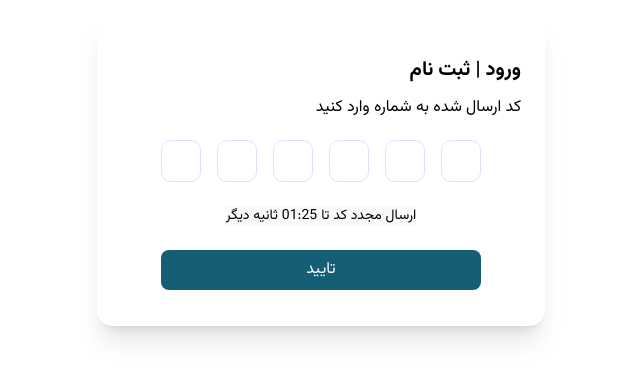
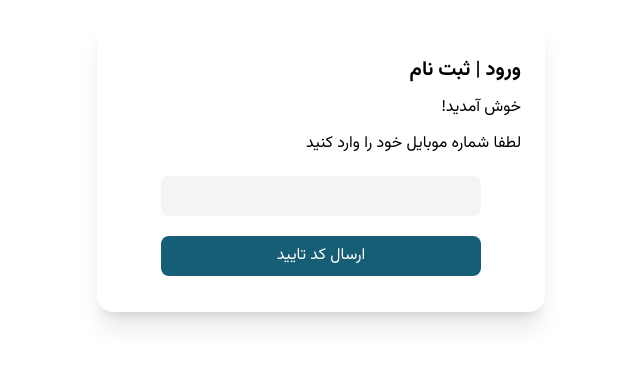
Before and after one commit to SepehrShapouri/Freelancing-platform, a React (Vite) app: page /auth in a window 1280 px wide. Shown: the part 160-540 px from the top of the page, without its empty margins (550-1190 px from the left). Built offline with nearby package versions, Linux system fonts and the light colour scheme.

Commit message:
auth/resend otp countdown developed

```diff
--- a/package.json
+++ b/package.json
@@ -15,6 +15,7 @@
     "react": "^18.2.0",
     "react-dom": "^18.2.0",
     "react-hot-toast": "^2.4.1",
+    "react-icons": "^4.12.0",
     "react-loader-spinner": "^6.1.6",
     "react-otp-input": "^3.1.1",
     "react-router-dom": "^6.21.1"
--- a/src/features/CheckOTPForm.jsx
+++ b/src/features/CheckOTPForm.jsx
@@ -2,7 +2,7 @@ import React, { useEffect, useState } from "react";
 import VerifyButton from "../UI/VerifyButton";
 import OTPInput from "react-otp-input";
 import { useMutation } from "@tanstack/react-query";
-import { checkOtp } from "../services/authServices";
+import { checkOtp, getOtp } from "../services/authServices";
 import toast from "react-hot-toast";
 
 function CheckOTPForm({ phoneNumber }) {
@@ -20,6 +20,20 @@ function CheckOTPForm({ phoneNumber }) {
     } catch (error) {
       toast.error(error?.response?.data?.message);
     }
+  };
+  const mutateResendOTP = useMutation({
+    mutationFn: getOtp,
+  });
+  const resendOTP = async (e) => {
+    e.preventDefault();
+    try {
+      const data = await mutateResendOTP.mutateAsync({ phoneNumber });
+      console.log(data);
+    } catch (error) {
+      toast.error(error?.response?.data?.message);
+    }
+    setMinutes(1);
+    setSeconds(30);
   };
   useEffect(() => {
     const interval = setInterval(() => {
@@ -67,9 +81,10 @@ function CheckOTPForm({ phoneNumber }) {
             <button
               className="text-sm mt-1 w-full flex"
               disabled={seconds > 0 || minutes > 0}
+              onClick={(e) => resendOTP(e)}
             >
               {seconds > 0 || minutes > 0 ? (
-                <span className="flex">
+                <span className="flex text-gray-400">
                   ارسال مجدد کد تا
                   {
                     <p className="px-1">
--- a/src/features/authentication/AuthContainer.jsx
+++ b/src/features/authentication/AuthContainer.jsx
@@ -3,7 +3,7 @@ import SendOTPForm from "./SendOTPForm";
 import CheckOTPForm from "../CheckOTPForm";
 
 function AuthContainer() {
-  const [step, setStep] = useState(2);
+  const [step, setStep] = useState(1);
   const [phoneNumber, setPhoneNumber] = useState("");
   function renderStep() {
     switch (step) {
--- a/src/index.css
+++ b/src/index.css
@@ -77,9 +77,7 @@
   .textField__input {
     @apply w-80 h-10 rounded-lg bg-gray-100 p-4 text-secondary-600 hover:border-2 hover:border-gray-200 focus:border-2 focus:border-cyan-900 focus:transition-all focus:ease-in hover:transition-all hover:ease-in self-center;
   }
-  .btn {
-    @apply px-3 py-1 font-bold rounded-xl transition-all duration-300;
-  }
+
   .btn--primary {
     @apply px-4 py-3 bg-primary-900 text-white hover:bg-primary-800 shadow-lg shadow-primary-300 dark:shadow-secondary-200;
   }
@@ -146,10 +144,10 @@ button {
   outline: none;
 }
 button:disabled {
-  cursor: default;
+  /* cursor: default;
   background-color: rgb(var(--color-secondary-100), 0.5);
   pointer-events: none;
-  box-shadow: none;
+  box-shadow: none; */
 }
 
 /* inupt number */
```
Also changed, not shown: 1 other file (tests, documents, lock files or other folders).
